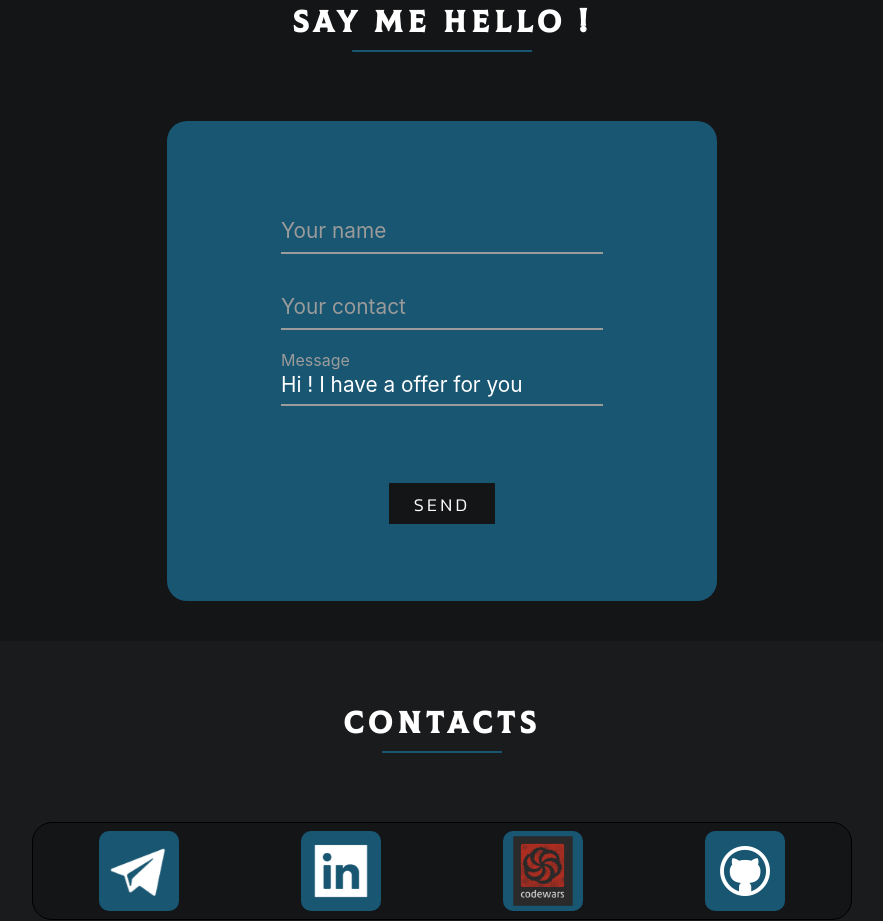
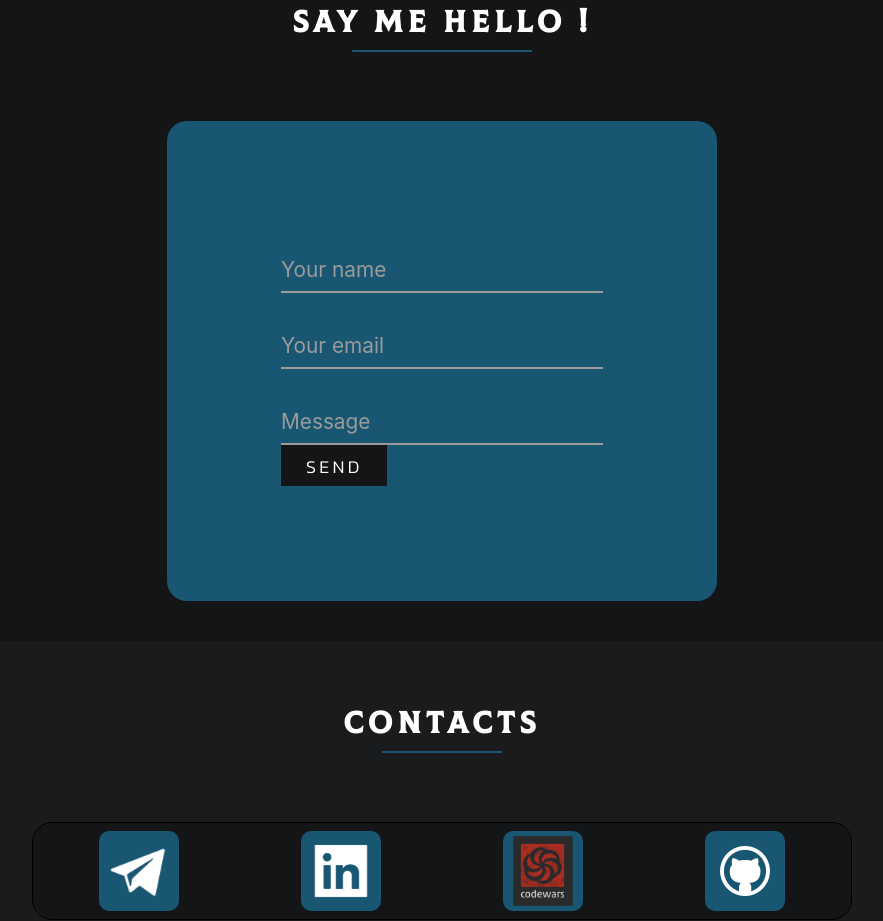
Before and after one commit to Metaloziz/portfolio, a React (Create React App) app: page / in a window 1280 px wide. Shown: the part 2640-3561 px from the top of the page, without its empty margins (198-1081 px from the left). Built offline with nearby package versions, Linux system fonts and the light colour scheme; a web font is replaced by a local one; what assets would draw is missing.

Commit message:
add react-hook-form

```diff
--- a/package.json
+++ b/package.json
@@ -22,6 +22,7 @@
     "react": "^17.0.2",
     "react-awesome-reveal": "^3.8.1",
     "react-dom": "^17.0.2",
+    "react-hook-form": "^7.29.0",
     "react-parallax-tilt": "^1.6.6",
     "react-scripts": "5.0.0",
     "react-scroll": "^1.8.6",
--- a/src/components/Form/Form.module.scss
+++ b/src/components/Form/Form.module.scss
@@ -19,7 +19,7 @@
     justify-content: flex-start;
     gap: 10vh;
 
-    .contact {
+    .form {
       display: flex;
       flex-direction: column;
       align-items: center;
--- a/src/components/Form/Form.tsx
+++ b/src/components/Form/Form.tsx
@@ -1,54 +1,83 @@
 import { FC, ReactElement } from 'react';
 
-import { Fade } from 'react-awesome-reveal';
+import { SubmitHandler, useForm } from 'react-hook-form';
 
 import { Button, Title } from 'common';
 import { Slider } from 'common/components/Slider/Slider';
 import style from 'components/Form/Form.module.scss';
 
-export const Form: FC = (): ReactElement => (
+type FormDataType = {
+  name: string;
+  email: string;
+  message: string;
+};
+
+export const Form: FC = (): ReactElement => {
+  const {
+    register,
+    formState: { errors },
+    handleSubmit,
+  } = useForm<FormDataType>();
+
+  const onLoginClick: SubmitHandler<FormDataType> = (e): void => {
+    console.log(e);
+  };
+
+  return (
     <div id="contacts" className={`${style.generalBlock}`}>
       <div className={`${style.container} `}>
         <Slider>
           <Title value="Say me hello !" size="h3" />
         </Slider>
-      <div className={style.contact}>
+
+        <div className={style.form}>
+          <form onSubmit={handleSubmit(onLoginClick)}>
             <div className={style.inputs}>
-          <Fade triggerOnce>
+              {/* <Fade triggerOnce> */}
               <div className={style.divForm}>
-              <input type="input" placeholder="Name" name="name" id="name" required />
+                <label htmlFor="name">
+                  <input
+                    id="name"
+                    placeholder="name"
+                    {...register('name', { required: true })}
+                  />
+
                   <span id="name" className={style.inputLabel}>
                     Your name
+                  </span>
+                </label>
+              </div>
+              <div className={style.divForm}>
+                <input
+                  id="email"
+                  placeholder="email"
+                  {...register('email', { required: true })}
+                />
+
+                <span id="email" className={style.inputLabel}>
+                  Your email
                 </span>
               </div>
               <div className={style.divForm}>
                 <input
-                type="input"
-                placeholder="Contact"
-                name="contact"
-                id="contact"
-                required
-              />
-              <span id="contact" className={style.inputLabel}>
-                Your contact
-              </span>
-            </div>
-            <div className={style.divForm}>
-              <input
-                type="input"
-                placeholder="Message"
-                name="message"
                   id="message"
-                defaultValue="Hi ! I have a offer for you "
+                  placeholder="message"
+                  {...register('message', { required: true })}
                 />
                 <span id="message" className={style.inputLabel}>
                   Message
                 </span>
               </div>
-          </Fade>
+              {/* </Fade> */}
             </div>
-        <Button name="send" />
+            <Button name="send" type="submit" />
+            <div>
+              {errors.name?.type === 'required' && 'name is required'}
+              {errors.email?.type === 'required' && 'email is required'}
+            </div>
+          </form>
         </div>
       </div>
     </div>
   );
+};
```
Also changed, not shown: .eslintrc.json, 1 other file (tests, documents, lock files or other folders). Lines whose indentation alone changed are shown as unchanged.
